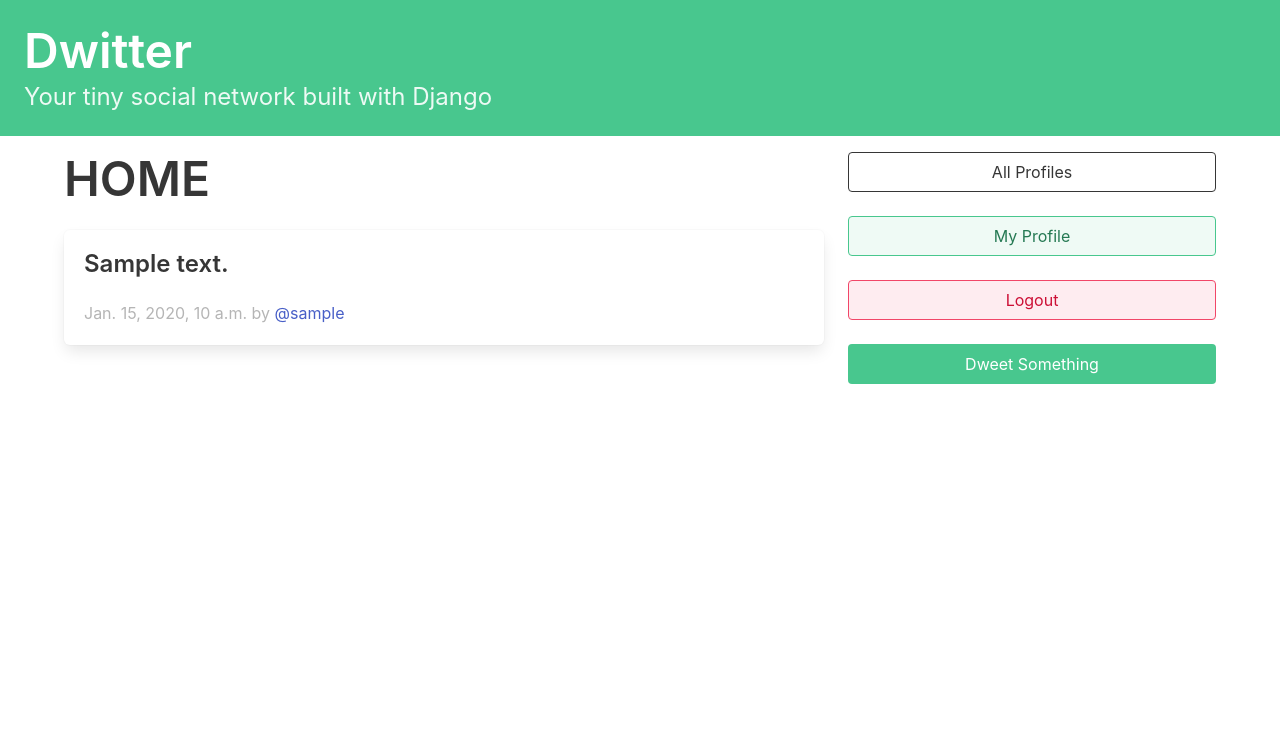
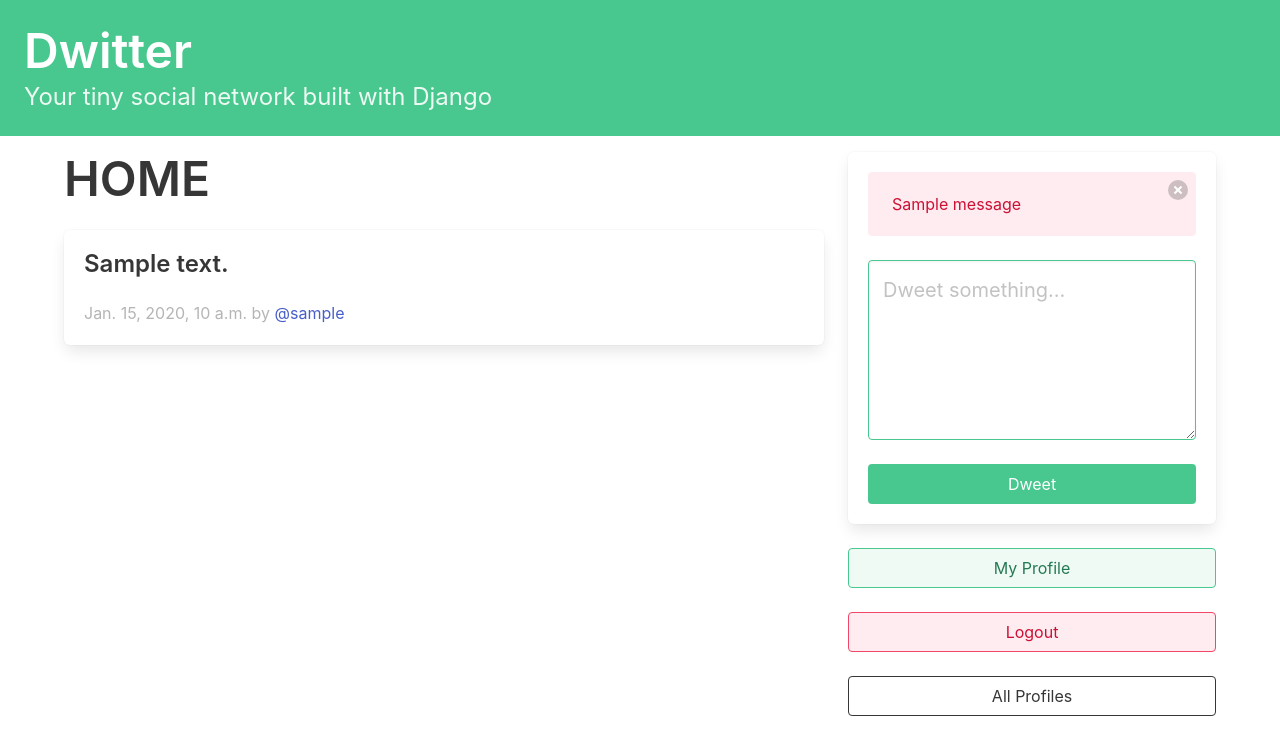
Before and after one commit to chambersh1129/dwitter, a Django app: page / in a window 1280 px wide. Shown: the top 755 px of the page. Run offline with Django 3.2, Linux system fonts and the light colour scheme; a user stored in the database is signed in; tables that the repository leaves empty hold one stand-in row (values such as "Sample post"); one stand-in notice (Sample message) is shown.

Commit message:
changing some of the form rendering and frontend

```diff
--- a/dwitter/forms.py
+++ b/dwitter/forms.py
@@ -7,7 +7,7 @@ class DweetForm(forms.ModelForm):
     body = forms.CharField(
         required=True,
         widget=forms.widgets.Textarea(
-            attrs={"placeholder": "Dweet something...", "class": "textarea is-success is-medium"}
+            attrs={"placeholder": "Dweet something...", "class": "textarea is-success is-medium", "rows": 5}
         ),
         label="",
     )
--- a/dwitter/templates/dwitter/snippets/dweet_form.html
+++ b/dwitter/templates/dwitter/snippets/dweet_form.html
@@ -1,8 +1,15 @@
-<div id="dweet-form-modal" class="modal">
-    <div class="modal-background"></div>
-
-    <div class="modal-content">
+<div class="block">
     <div class="box">
+        {% if messages %}
+        <div class="notification is-danger is-light">
+            <button class="delete"></button>
+            <ul class="messages">
+                {% for message in messages %}
+                {{ message }}
+                {% endfor %}
+            </ul>
+        </div>
+        {% endif %}
         <form method="post" action="{% url 'dwitter:dweet-create' %}">
             {% csrf_token %}
             <div class="block">
@@ -14,57 +21,14 @@
         </form>
     </div>
 </div>
-
-    <button class="modal-close is-large" aria-label="close"></button>
-</div>
-<div class="block">
-    <button class="js-modal-trigger button is-success is-fullwidth" data-target="dweet-form-modal">
-        Dweet Something
-    </button>
-</div>
 <script>
     document.addEventListener('DOMContentLoaded', () => {
-        // Functions to open and close a modal
-        function openModal($el) {
-            $el.classList.add('is-active');
-        }
+        (document.querySelectorAll('.notification .delete') || []).forEach(($delete) => {
+            const $notification = $delete.parentNode;
 
-        function closeModal($el) {
-            $el.classList.remove('is-active');
-        }
-
-        function closeAllModals() {
-            (document.querySelectorAll('.modal') || []).forEach(($modal) => {
-                closeModal($modal);
+            $delete.addEventListener('click', () => {
+                $notification.parentNode.removeChild($notification);
             });
-        }
-
-        // Add a click event on buttons to open a specific modal
-        (document.querySelectorAll('.js-modal-trigger') || []).forEach(($trigger) => {
-            const modal = $trigger.dataset.target;
-            const $target = document.getElementById(modal);
-
-            $trigger.addEventListener('click', () => {
-                openModal($target);
-            });
-        });
-
-        // Add a click event on various child elements to close the parent modal
-        (document.querySelectorAll('.modal-background, .modal-close, .modal-card-head .delete, .modal-card-foot .button') || []).forEach(($close) => {
-            const $target = $close.closest('.modal');
-
-            $close.addEventListener('click', () => {
-                closeModal($target);
-            });
-        });
-
-        // Add a keyboard event to close all modals
-        document.addEventListener('keydown', (event) => {
-            const e = event || window.event;
-
-            if (e.keyCode === 27) { // Escape key
-                closeAllModals();
-            }
         });
     });
 </script>
--- a/dwitter/templates/dwitter/snippets/sidebar.html
+++ b/dwitter/templates/dwitter/snippets/sidebar.html
@@ -1,11 +1,7 @@
-<div class="block">
-    <a href="{% url 'dwitter:profile-list' %} ">
-        <button class="button is-dark is-outlined is-fullwidth">
-            All Profiles
-        </button>
-    </a>
-</div>
 {% if user.is_authenticated %}
+{% if display_dweet_form %}
+{% include "dwitter/snippets/dweet_form.html" %}
+{% endif %}
 <div class="block">
     <a href="{% url 'dwitter:profile-detail' request.user.username %} ">
         <button class="button is-success is-light is-outlined is-fullwidth">
@@ -20,9 +16,6 @@
         </button>
     </a>
 </div>
-{% if display_dweet_form %}
-{% include "dwitter/snippets/dweet_form.html" %}
-{% endif %}
 {% else %}
 <div class="block">
     <a href="#">
@@ -32,6 +25,13 @@
     </a>
 </div>
 {% endif %}
+<div class="block">
+    <a href="{% url 'dwitter:profile-list' %} ">
+        <button class="button is-dark is-outlined is-fullwidth">
+            All Profiles
+        </button>
+    </a>
+</div>
 {% if display_follow %}
 <div class="block">
     <h3 class="title is-4">
--- a/dwitter/views.py
+++ b/dwitter/views.py
@@ -1,5 +1,7 @@
+import json
 from typing import Any, Dict, Optional, Type
 
+from django.contrib import messages
 from django.core.paginator import Paginator
 from django.db.models import Model, QuerySet
 from django.forms import BaseForm, BaseModelForm
@@ -35,11 +37,25 @@ class DweetFormMixin(FormMixin):
     def get_form_class(self) -> Type[BaseForm]:
         return DweetForm
 
-    def get_success_url(self):
+    def get_success_url(self) -> str:
         """
-        Redirect the user to the page they submitted from
+        Redirect the user to the page they submitted from for fallback to the dashboard
         """
-        return self.request.META.get("HTTP_REFERER")
+        return self.request.META.get("HTTP_REFERER") or reverse("dwitter:dashboard")
+
+    def form_invalid(self, form: BaseModelForm):
+        """If the form is invalid, render the invalid form."""
+        error_dict = json.loads(form.errors.as_json())
+        if "body" in error_dict:
+            errors = []
+            for error in error_dict["body"]:
+                errors.append(f"{error['message']}")
+            messages.error(self.request, "\n".join(errors))
+
+        else:
+            messages.error(self.request, "Dweet cannot be empty")
+
+        return HttpResponseRedirect(self.request.META.get("HTTP_REFERER") or reverse("dwitter:dashboard"))
 
 
 class DashboardView(DweetFormMixin, ListView):
@@ -64,6 +80,10 @@ class DweetCreateView(DweetFormMixin, ProcessFormView):
         Handle POST requests: instantiate a form instance with the passed
         POST variables and then check if it's valid.
         """
+        # AnonymousUser cannot dweet
+        if not request.user.is_authenticated:
+            return HttpResponseForbidden()
+
         form = self.get_form()
         if form.is_valid():
             return self.form_valid(form)
@@ -90,8 +110,6 @@ class ProfileDetailView(DweetFormMixin, DetailView):
         context["page_obj"] = paginator.page(page_number)
         context["paginator"] = paginator
         context["display_follow"] = True
-        if self.request.user.is_authenticated and self.request.user.profile != self.object:
-            context["display_dweet_form"] = False
         return context
 
 
@@ -99,6 +117,10 @@ class ProfileFollowView(SingleObjectMixin, View):
     model: Type[Model] = Profile
     slug_field: str = "user__username"
     slug_url_kwarg: str = "username"
+
+    def get(self, request: HttpRequest, *args, **kwargs) -> HttpResponseRedirect:
+        self.object = self.get_object()
+        return HttpResponseRedirect(reverse("dwitter:profile-detail", kwargs={"username": self.object.user.username}))
 
     def post(self, request: HttpRequest, *args, **kwargs) -> HttpResponseRedirect:
         # AnonymousUser cannot follow anyone
```
Also changed, not shown: dwitter/templates/dwitter/profile_detail.html (+0 -56 lines). Lines whose indentation alone changed are shown as unchanged.
